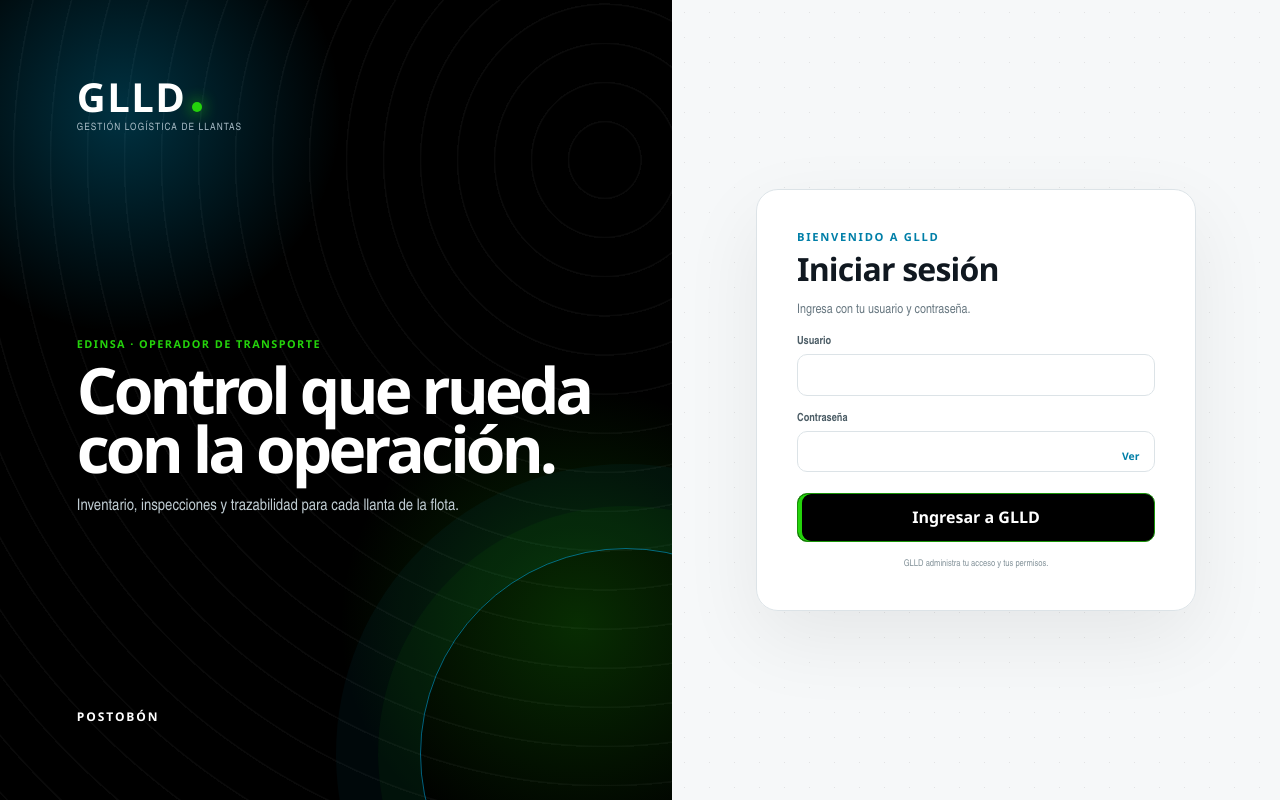
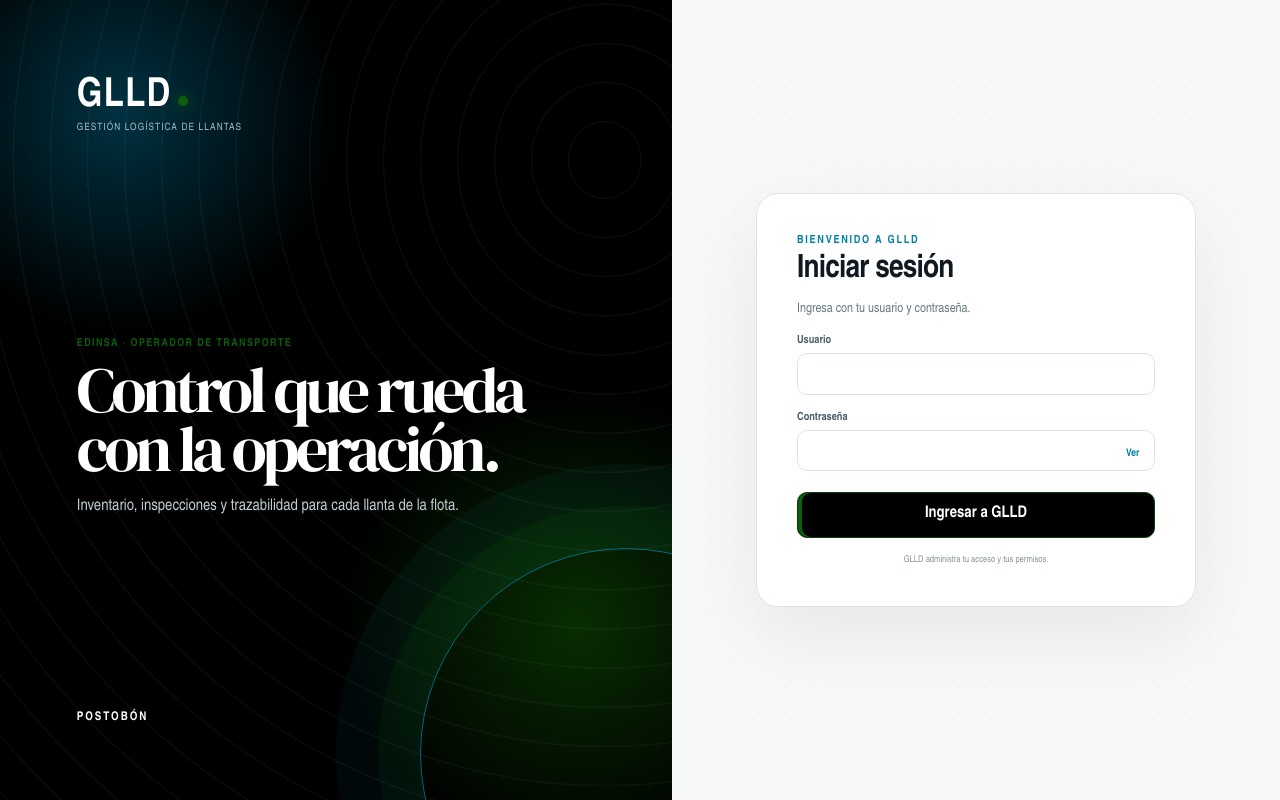
Before and after one commit to isabeldc13008/Proyecto_llantas, an Angular app in the folder frontend/sistema-llantas/: page /acceso in a window 1280 px wide. Built offline with nearby package versions, Linux system fonts and the light colour scheme.

Commit message:
Actualizar identidad EDINSA e incluir logo PNG en Angular

```diff
--- a/frontend/sistema-llantas/angular.json
+++ b/frontend/sistema-llantas/angular.json
@@ -31,6 +31,11 @@
               {
                 "glob": "**/*",
                 "input": "public"
+              },
+              {
+                "glob": "**/*",
+                "input": "src/assets",
+                "output": "assets"
               }
             ],
             "styles": [
@@ -89,6 +94,11 @@
               {
                 "glob": "**/*",
                 "input": "public"
+              },
+              {
+                "glob": "**/*",
+                "input": "src/assets",
+                "output": "assets"
               }
             ],
             "styles": [
--- a/frontend/sistema-llantas/src/app/app.html
+++ b/frontend/sistema-llantas/src/app/app.html
@@ -5,6 +5,7 @@
   <aside [class.open]="menuOpen" [class.collapsed]="sidebarCollapsed">
     <div class="aside-head">
       <a class="brand" routerLink="/" aria-label="Ir al resumen">
+        <img class="brand-logo" src="assets/branding/logo-edinsa.png" alt="EDINSA" />
         <strong>GLLD</strong>
         <small>Gestión Logística de Llantas</small>
       </a>
--- a/frontend/sistema-llantas/src/app/app.scss
+++ b/frontend/sistema-llantas/src/app/app.scss
@@ -2,7 +2,7 @@
 .shell.sidebar-collapsed{--sidebar-width:74px}
 aside{position:fixed;inset:0 auto 0 0;width:var(--sidebar-width);height:100vh;padding:1rem .7rem;overflow:hidden;z-index:20;color:var(--ed-white);background:var(--ed-black);border-right:1px solid #ffffff24;transition:width .22s ease,transform .22s ease}
 aside:before{content:"";position:absolute;inset:0;pointer-events:none;background:radial-gradient(circle at 16% 10%,#00c0fd2e,transparent 25%),radial-gradient(circle at 90% 72%,#24d30b20,transparent 28%),repeating-radial-gradient(ellipse at 120% 20%,transparent 0 22px,#ffffff08 23px 24px);opacity:.9}
-.aside-head,.nav-scroll,.nav-label{position:relative}.aside-head{display:flex;justify-content:space-between;align-items:center;gap:.5rem;padding:.35rem .35rem .8rem}.brand{min-width:0;color:#fff;text-decoration:none;display:grid;overflow:hidden}.brand strong{font:900 1.9rem/1 var(--font-display);letter-spacing:.015em;white-space:nowrap}.brand strong:after{content:"";display:inline-block;width:8px;height:8px;margin-left:5px;border-radius:50%;background:var(--ed-green);box-shadow:0 0 14px var(--ed-green)}.brand small{margin-top:.32rem;color:#a8bbc5;font-size:.52rem;letter-spacing:.1em;text-transform:uppercase;white-space:nowrap}.aside-toggle{display:grid;place-items:center;flex:0 0 30px;width:30px;height:30px;border:1px solid #ffffff24;border-radius:9px;background:#ffffff0b;color:#fff;font-size:1.15rem;cursor:pointer}.aside-toggle:hover{background:#ffffff16}.mobile-toggle{display:none}
+.aside-head,.nav-scroll,.nav-label{position:relative}.aside-head{display:flex;justify-content:space-between;align-items:center;gap:.5rem;padding:.35rem .35rem .8rem}.brand{min-width:0;color:#fff;text-decoration:none;display:grid;overflow:hidden}.brand-logo{display:block;width:min(150px,100%);height:auto;max-height:46px;object-fit:contain;object-position:left center;margin-bottom:.55rem}.brand strong{font:900 1.9rem/1 var(--font-display);letter-spacing:.015em;white-space:nowrap}.brand strong:after{content:"";display:inline-block;width:8px;height:8px;margin-left:5px;border-radius:50%;background:var(--ed-green);box-shadow:0 0 14px var(--ed-green)}.brand small{margin-top:.32rem;color:#a8bbc5;font-size:.52rem;letter-spacing:.1em;text-transform:uppercase;white-space:nowrap}.aside-toggle{display:grid;place-items:center;flex:0 0 30px;width:30px;height:30px;border:1px solid #ffffff24;border-radius:9px;background:#ffffff0b;color:#fff;font-size:1.15rem;cursor:pointer}.aside-toggle:hover{background:#ffffff16}.mobile-toggle{display:none}
 .nav-scroll{height:calc(100vh - 78px);overflow-y:auto;padding:0 .1rem 1rem;scrollbar-width:none}.nav-scroll::-webkit-scrollbar{display:none}.nav-label{margin:.86rem .58rem .36rem;color:#8299a4;font:800 .58rem/1 var(--font-display);text-transform:uppercase;letter-spacing:.14em;white-space:nowrap}nav{display:grid;gap:.14rem}nav a{display:grid;grid-template-columns:24px 1fr;align-items:center;min-height:39px;padding:.55rem .62rem;border:1px solid transparent;border-radius:9px;color:#c7d3d8;text-decoration:none;font-size:.81rem;white-space:nowrap;overflow:hidden}nav a:hover{border-color:#ffffff1f;background:#ffffff0c;color:#fff}nav a.active{background:linear-gradient(100deg,#00c0fd1c,#24d30b14);border-color:#00c0fd48;color:#fff;box-shadow:inset 3px 0 var(--ed-green)}nav a span{overflow:hidden;text-overflow:ellipsis}
 .content{grid-column:2;min-width:0}.topbar{position:sticky;top:0;z-index:8;display:flex;align-items:center;justify-content:flex-end;gap:1.25rem;height:70px;padding:0 clamp(1rem,3vw,2.5rem);background:#ffffffeb;border-bottom:1px solid var(--line);backdrop-filter:blur(14px)}.topbar:before{content:"11°01'N · 74°49'W";color:#8c8c8c;font-size:.56rem;letter-spacing:.13em}.menu{display:grid;place-items:center;width:36px;height:36px;margin-right:auto;border:1px solid var(--line);border-radius:9px;background:#fff;color:var(--ink);font-size:1.05rem;cursor:pointer}.menu:hover{border-color:#a7b5bc;background:#f8fafb}.context span,.user small{display:block;color:#72818a;font-size:.63rem}.context b,.user b{font-size:.8rem}.user{display:flex;align-items:center;gap:.65rem}.user>div{display:grid;place-items:center;width:36px;height:36px;border-radius:50%;background:var(--info-gradient);color:#001319;font-family:var(--font-display);font-weight:900}.user span b,.user span small{display:block}main{min-height:calc(100vh - 70px)}
 .logout{padding:.5rem .78rem;border:1px solid var(--line);border-radius:9px;background:#fff;color:var(--ink);font-weight:800}.logout:hover{border-color:var(--ed-red);color:#b90000}
--- a/frontend/sistema-llantas/src/styles.scss
+++ b/frontend/sistema-llantas/src/styles.scss
@@ -1,12 +1,13 @@
+@import url('https://fonts.googleapis.com/css2?family=DM+Serif+Display&display=swap');
 :root {
-  --ed-blue:#00c0fd; --ed-green:#24d30b; --ed-yellow:#fde01a; --ed-red:#ff0000;
+  --ed-blue:#0c5d0c; --ed-green:#0c5d0c; --ed-yellow:#ffd33c; --ed-orange:#f2904a; --ed-red:#c83c3c;
   --ed-black:#000; --ed-gray:#8c8c8c; --ed-white:#fff;
   --edinsa-blue:var(--ed-blue); --edinsa-green:var(--ed-green); --edinsa-gray:var(--ed-gray);
   --ink:#101820; --ink-soft:#48545d; --surface:#fff; --canvas:#f5f7f8; --line:#dce3e7;
-  --info-gradient:linear-gradient(118deg,var(--ed-blue),var(--ed-green));
-  --alert-gradient:linear-gradient(118deg,var(--ed-yellow),#ff962e,var(--ed-red));
+  --info-gradient:linear-gradient(118deg,var(--ed-blue),#2f8b2f);
+  --alert-gradient:linear-gradient(118deg,var(--ed-yellow),var(--ed-orange),var(--ed-red));
   --shadow:0 14px 38px rgb(0 0 0 / .055); --radius:18px; --radius-sm:10px;
-  --font-display:"Segoe UI Variable Display","Segoe UI",Arial,sans-serif;
+  --font-title:"DM Serif Display","Times New Roman",serif; --font-display:Bahnschrift,"Arial Narrow",Arial,sans-serif;
   --font-body:Bahnschrift,"Arial Narrow",Arial,sans-serif;
   font-family:var(--font-body);color:var(--ink);background:var(--canvas);font-synthesis:none;
 }
@@ -63,3 +64,5 @@ app-vehicles-page>.configuration-catalog,app-vehicles-page>.layout .detail{borde
 @media(max-width:900px){app-vehicles-page,app-alerts-page,app-scheduling-page .schedule-page,app-movements-page .ops,app-bulk-import .bulk{padding:1.25rem}app-alerts-page>header,app-scheduling-page .hero,app-movements-page .ops>header,app-bulk-import .bulk>header,app-vehicles-page>.hero{display:grid;align-items:start}app-scheduling-page .hero-actions,app-vehicles-page .hero-actions{width:100%;justify-content:stretch}app-scheduling-page .hero-actions button,app-vehicles-page .hero-actions button{flex:1 1 200px}app-scheduling-page .table-card,app-movements-page .queue{max-width:100%}}
 @media(max-width:650px){app-vehicles-page,app-alerts-page,app-scheduling-page .schedule-page,app-movements-page .ops,app-bulk-import .bulk{padding:1rem}app-alerts-page>header h1,app-scheduling-page .hero h1,app-movements-page .ops>header h1,app-bulk-import .bulk>header h1,app-vehicles-page>.hero h1{font-size:2.35rem}app-alerts-page>.filters label{display:grid;gap:.4rem}app-alerts-page>.filters select{width:100%;margin:0}app-alerts-page>main article{grid-template-columns:1fr}app-alerts-page>main article aside{display:flex;align-items:center;justify-content:space-between}app-bulk-import .steps article{min-height:0}app-movements-page .queue{padding:.8rem}}
 @media(max-width:650px){app-bulk-import .bulk{overflow:hidden}}
+
+h1{font-family:var(--font-title)!important;font-weight:400!important;letter-spacing:-.02em}
```
Also changed, not shown: frontend/sistema-llantas/src/assets/branding/logo-edinsa.png (added).
